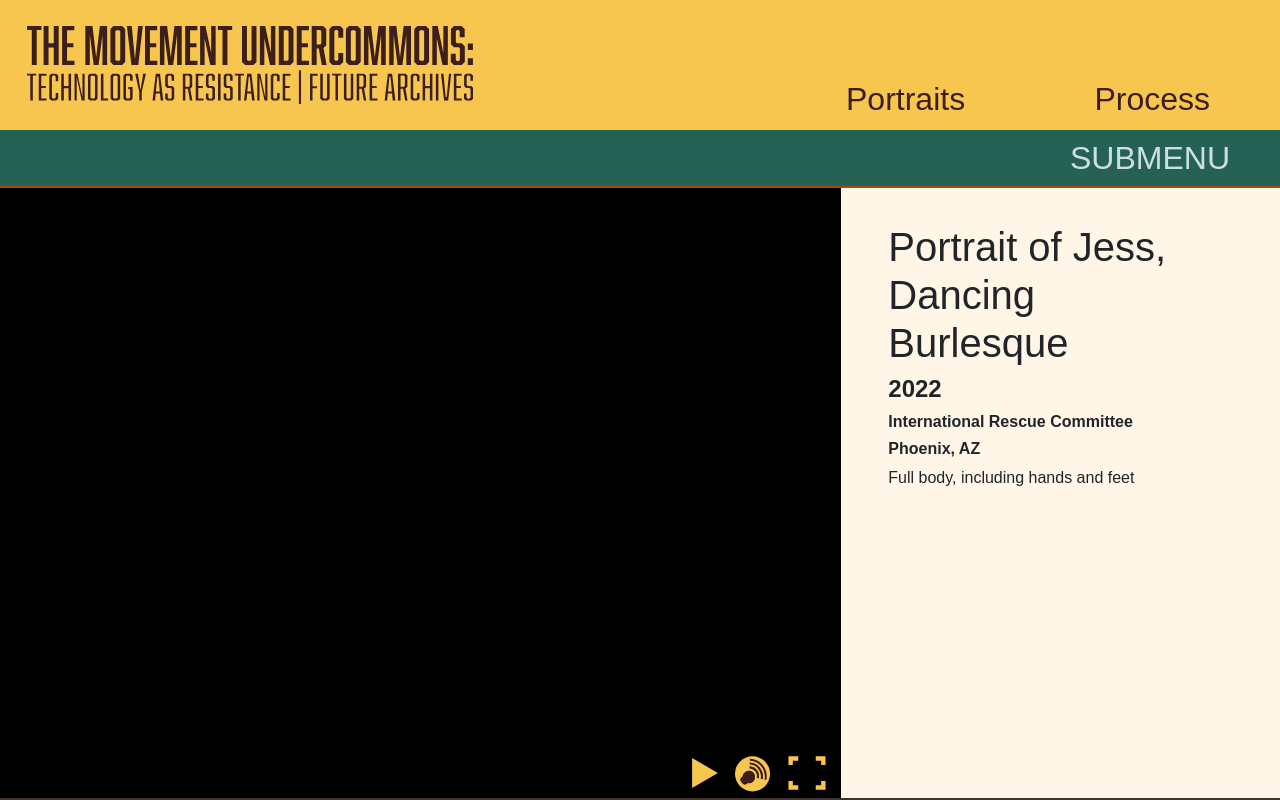
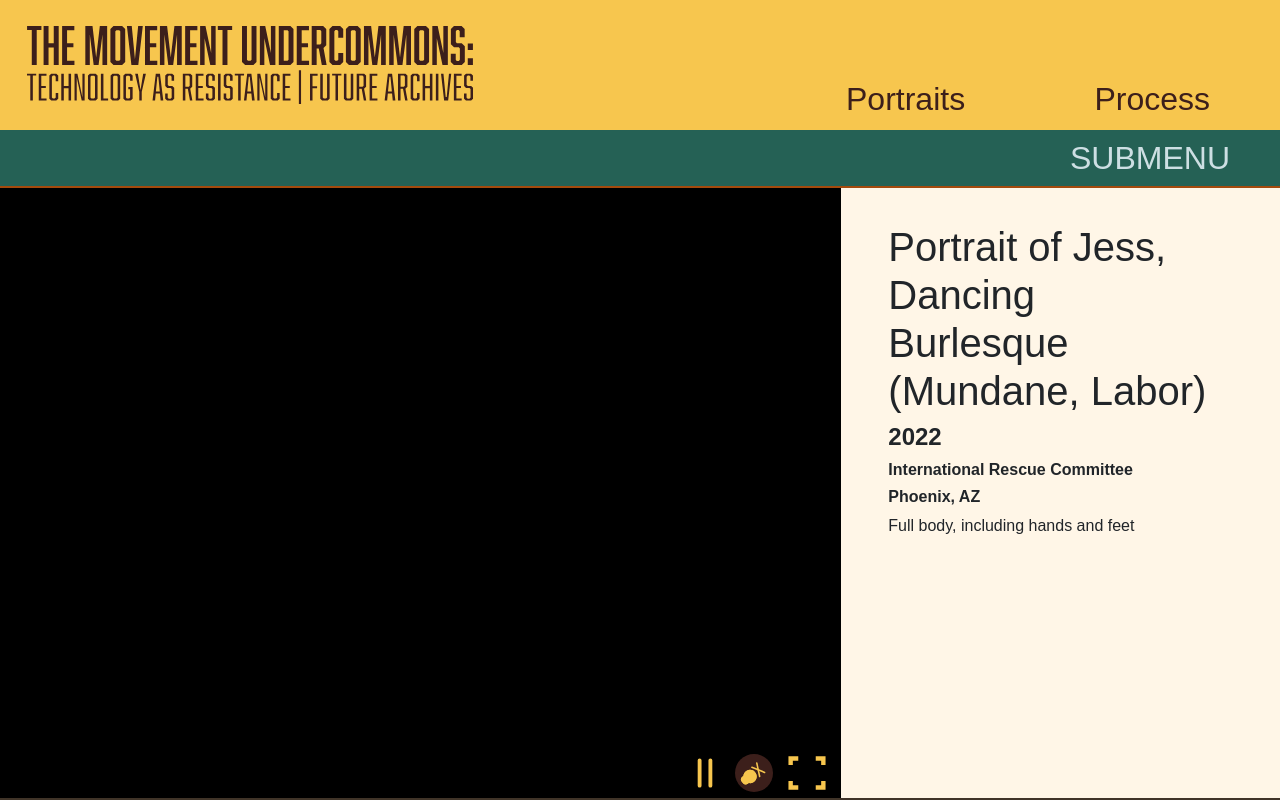
Before and after one commit to jackrifkin/movement-undercommons, a Next.js app: page /Portrait/1 in a window 1280 px wide. Shown: the top 800 px of the page. Built offline with nearby package versions, Linux system fonts and the light colour scheme; a web font is replaced by a local one.

Commit message:
galleryyyyyy

```diff
--- a/pages/Components/Footer/index.jsx
+++ b/pages/Components/Footer/index.jsx
@@ -1,7 +1,6 @@
 import Image from "next/image";
 import styles from "./Footer.module.css";
 import { useState } from "react";
-import Link from "next/link";
 
 const contactEmail = "GRISHACOLEMAN@EXAMPLE.COM";
 const socialTag = "@MOVEMENTUNDERCOMMONS";
--- a/pages/Components/VideoWithToolbar/index.jsx
+++ b/pages/Components/VideoWithToolbar/index.jsx
@@ -2,12 +2,17 @@ import styles from "./VideoWithToolbar.module.css";
 import { useRef, useEffect, useState } from "react";
 import Image from "next/image";
 
-const VideoWithToolbar = ({ src }) => {
+const VideoWithToolbar = ({
+  src,
+  loops = true,
+}) => {
   const videoRef = useRef(null);
   const [videoDimensions, setVideoDimensions] = useState({
     width: 0,
     height: 0,
   });
+  const [isPlaying, setIsPlaying] = useState(true);
+  const [isMuted, setIsMuted] = useState(true);
 
   const togglePlay = () => {
     const videoElement = videoRef.current;
@@ -16,11 +21,13 @@ const VideoWithToolbar = ({ src }) => {
     } else {
       videoElement.pause();
     }
+    setIsPlaying(!isPlaying);
   };
 
   const toggleMute = () => {
     const videoElement = videoRef.current;
     videoElement.muted = !videoElement.muted;
+    setIsMuted(!isMuted)
   };
 
   const toggleFullscreen = () => {
@@ -54,18 +61,6 @@ const VideoWithToolbar = ({ src }) => {
         videoWidth = videoHeight * aspectRatio;
       }
 
-      console.log(parentHeight);
-      console.log(parentWidth);
-      console.log(
-        "aspectRatio: " +
-          aspectRatio +
-          " from: " +
-          videoElement.videoWidth +
-          " " +
-          videoElement.videoHeight,
-      );
-      console.log("width: " + videoWidth + " height: " + videoHeight);
-
       setVideoDimensions({ width: videoWidth, height: videoHeight });
     }
   };
@@ -97,6 +92,7 @@ const VideoWithToolbar = ({ src }) => {
           src={src}
           controls={false}
           autoPlay
+          loop={loops}
           disableRemotePlayback
           muted
           onClick={togglePlay}
@@ -113,14 +109,14 @@ const VideoWithToolbar = ({ src }) => {
       <div className={`${styles.videoToolBar}`}>
         <Image
           className={styles.icon}
-          src={"/Play.svg"}
+          src={isPlaying ? "/Pause.svg" : "/Play.svg"}
           width={30}
           height={30}
           onClick={togglePlay}
         />
         <Image
           className={styles.icon}
-          src={"/Volume.svg"}
+          src={isMuted ? "/Muted.svg" : "/Volume.svg"}
           width={38}
           height={38}
           onClick={toggleMute}
--- a/pages/Portrait/Portrait.module.css
+++ b/pages/Portrait/Portrait.module.css
@@ -5,12 +5,16 @@
 
 @media (max-width: 992px) {
   .videoPlayerContainer {
-    width: calc(100% + 12px);
+    margin: 0;
   }
 
   .videoDescriptionContainer {
     min-height: 30vh;
     height: auto;
+  }
+
+  .teamMemberContainer {
+    margin-bottom: 15px;
   }
 }
 
--- a/pages/Portrait/[portraitId].jsx
+++ b/pages/Portrait/[portraitId].jsx
@@ -1,6 +1,7 @@
 import { useRouter } from "next/router";
 import styles from "./Portrait.module.css";
 import { useEffect, useState } from "react";
+// TODO: should be fetched from redux store
 import portraits from "./../../temp_data/portraits.json";
 import SubMenu from "../Components/SubMenu";
 import Link from "next/link";
@@ -53,9 +54,9 @@ export default function Portrait() {
         </h3>
         {currentPortrait?.teamMembers.map((member) => {
           return (
-            <>
+            <div className={styles.teamMemberContainer}>
               <p className={`${styles.teamMember} inputMonoCondensedItalic`}>
-                {member.name} / {member.role}{" "}
+                {member.name} /<br className="d-lg-none"/> {member.role}{" "}
               </p>
               {member.link ? (
                 <Link
@@ -68,7 +69,7 @@ export default function Portrait() {
                 <></>
               )}
               <br />
-            </>
+            </div>
           );
         })}
       </div>
--- a/styles/global.css
+++ b/styles/global.css
@@ -6,11 +6,13 @@
   --light-maize: #fcdb8c;
   --temptress: #3c1f1b;
   --burnt-orange: #a44a0d;
+  --blue: #b8d8e0;
   --light-blue: #cddfe3;
   --dark-teal: #256155;
   --lime: #6ce25c;
   --black-coffee: #403428;
   --lavender: #b096d2;
+  --vegas-gold: #D0A850;
 }
 
 html,
--- a/temp_data/portraits.json
+++ b/temp_data/portraits.json
@@ -1,11 +1,11 @@
 [
   {
     "id": 0,
-    "title": "Portrait of Jess, Dancing Burlesque",
+    "title": "Portrait of Jess, Dancing Burlesque Dancing Burlesque Dancing Burlesque Dancing BurlesqueDancing Burlesque (Poetic, Virtuosic)",
     "year": 2022,
-    "filePath": "/Jess Potrait.mp4",
-    "thumbnail": "",
+    "filePath": "/Jess Portrait.mp4",
     "location": "Phoenix, AZ",
+    "filters": ["Poetic", "Virtuosic"],
     "funder": "International Rescue Committee",
     "description": "Full body, including hands and feet",
     "teamName": "Phoenix Team",
@@ -54,11 +54,11 @@
   },
   {
     "id": 1,
-    "title": "Portrait of Jess, Dancing Burlesque",
+    "title": "Portrait of Jess, Dancing Burlesque (Mundane, Labor)",
     "year": 2022,
-    "filePath": "",
-    "thumbnail": "",
+    "filePath": "/Jess Portrait.mp4",
     "location": "Phoenix, AZ",
+    "filters": ["Mundane", "Labor"],
     "funder": "International Rescue Committee",
     "description": "Full body, including hands and feet",
     "teamName": "Phoenix Team",
@@ -107,11 +107,11 @@
   },
   {
     "id": 2,
-    "title": "Portrait of Jess, Dancing Burlesque",
+    "title": "Portrait of Jess, Dancing Burlesque (Poetic, Virtuosic)",
     "year": 2022,
-    "filePath": "",
-    "thumbnail": "",
+    "filePath": "/Jess Portrait.mp4",
     "location": "Phoenix, AZ",
+    "filters": ["Poetic", "Virtuosic"],
     "funder": "International Rescue Committee",
     "description": "Full body, including hands and feet",
     "teamName": "Phoenix Team",
@@ -160,11 +160,11 @@
   },
   {
     "id": 3,
-    "title": "Portrait of Jess, Dancing Burlesque",
+    "title": "Portrait of Jess, Dancing Burlesque (Poetic, Virtuosic)",
     "year": 2022,
     "filePath": "/Jess Portrait.mp4",
-    "thumbnail": "",
     "location": "Phoenix, AZ",
+    "filters": ["Poetic", "Virtuosic"],
     "funder": "International Rescue Committee",
     "description": "Full body, including hands and feet",
     "teamName": "Phoenix Team",
@@ -203,11 +203,11 @@
   },
   {
     "id": 4,
-    "title": "Portrait of Jess, Dancing Burlesque",
+    "title": "Portrait of Jess, Dancing Burlesque (Poetic, Virtuosic)",
     "year": 2022,
-    "filePath": "",
-    "thumbnail": "",
+    "filePath": "/Jess Portrait.mp4",
     "location": "Phoenix, AZ",
+    "filters": ["Poetic", "Virtuosic"],
     "funder": "International Rescue Committee",
     "description": "Full body, including hands and feet",
     "teamName": "Phoenix Team",
@@ -256,11 +256,11 @@
   },
   {
     "id": 5,
-    "title": "Portrait of Jess, Dancing Burlesque",
+    "title": "Portrait of Jess, Dancing Burlesque (Mundane, Virtuosic)",
     "year": 2022,
-    "filePath": "",
-    "thumbnail": "",
+    "filePath": "/Jess Portrait.mp4",
     "location": "Phoenix, AZ",
+    "filters": ["Mundane", "Virtuosic"],
     "funder": "International Rescue Committee",
     "description": "Full body, including hands and feet",
     "teamName": "Phoenix Team",
@@ -309,11 +309,11 @@
   },
   {
     "id": 6,
-    "title": "Portrait of Jess, Dancing Burlesque",
+    "title": "Portrait of Jess, Dancing Burlesque (Labor, Functional, Virtuosic)",
     "year": 2022,
-    "filePath": "",
-    "thumbnail": "",
+    "filePath": "/Jess Portrait.mp4",
     "location": "Phoenix, AZ",
+    "filters": ["Labor", "Functional", "Virtuosic"],
     "funder": "International Rescue Committee",
     "description": "Full body, including hands and feet",
     "teamName": "Phoenix Team",
@@ -362,11 +362,11 @@
   },
   {
     "id": 7,
-    "title": "Portrait of Jess, Dancing Burlesque",
+    "title": "Portrait of Jess, Dancing Burlesque (Poetic, Virtuosic)",
     "year": 2022,
-    "filePath": "",
-    "thumbnail": "",
+    "filePath": "/Jess Portrait.mp4",
     "location": "Phoenix, AZ",
+    "filters": ["Poetic", "Virtuosic"],
     "funder": "International Rescue Committee",
     "description": "Full body, including hands and feet",
     "teamName": "Phoenix Team",
@@ -415,11 +415,11 @@
   },
   {
     "id": 8,
-    "title": "Portrait of Jess, Dancing Burlesque",
+    "title": "Portrait of Jess, Dancing Burlesque (Poetic, Virtuosic)",
     "year": 2022,
-    "filePath": "",
-    "thumbnail": "",
+    "filePath": "/Jess Portrait.mp4",
     "location": "Phoenix, AZ",
+    "filters": ["Poetic", "Virtuosic"],
     "funder": "International Rescue Committee",
     "description": "Full body, including hands and feet",
     "teamName": "Phoenix Team",
@@ -468,11 +468,11 @@
   },
   {
     "id": 9,
-    "title": "Portrait of Jess, Dancing Burlesque",
+    "title": "Portrait of Jess, Dancing Burlesque (Poetic, Virtuosic)",
     "year": 2022,
-    "filePath": "",
-    "thumbnail": "",
+    "filePath": "/Jess Portrait.mp4",
     "location": "Phoenix, AZ",
+    "filters": ["Poetic", "Virtuosic"],
     "funder": "International Rescue Committee",
     "description": "Full body, including hands and feet",
     "teamName": "Phoenix Team",
```
Also changed, not shown: pages/Gallery/Gallery.module.css (+64 -0 lines), pages/Gallery/index.jsx (+143 -1 lines), public/Muted.svg (added), public/Pause.svg (added).
